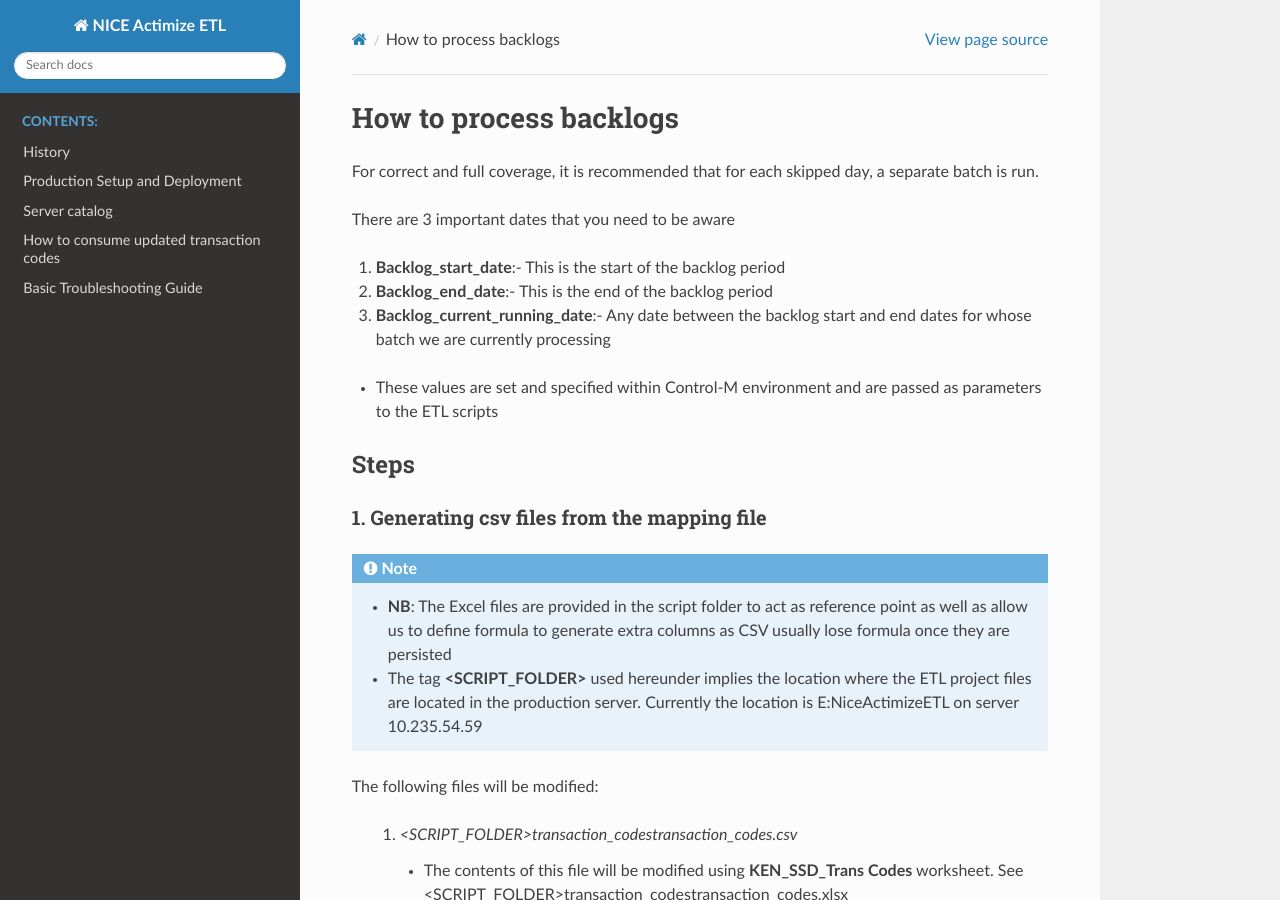
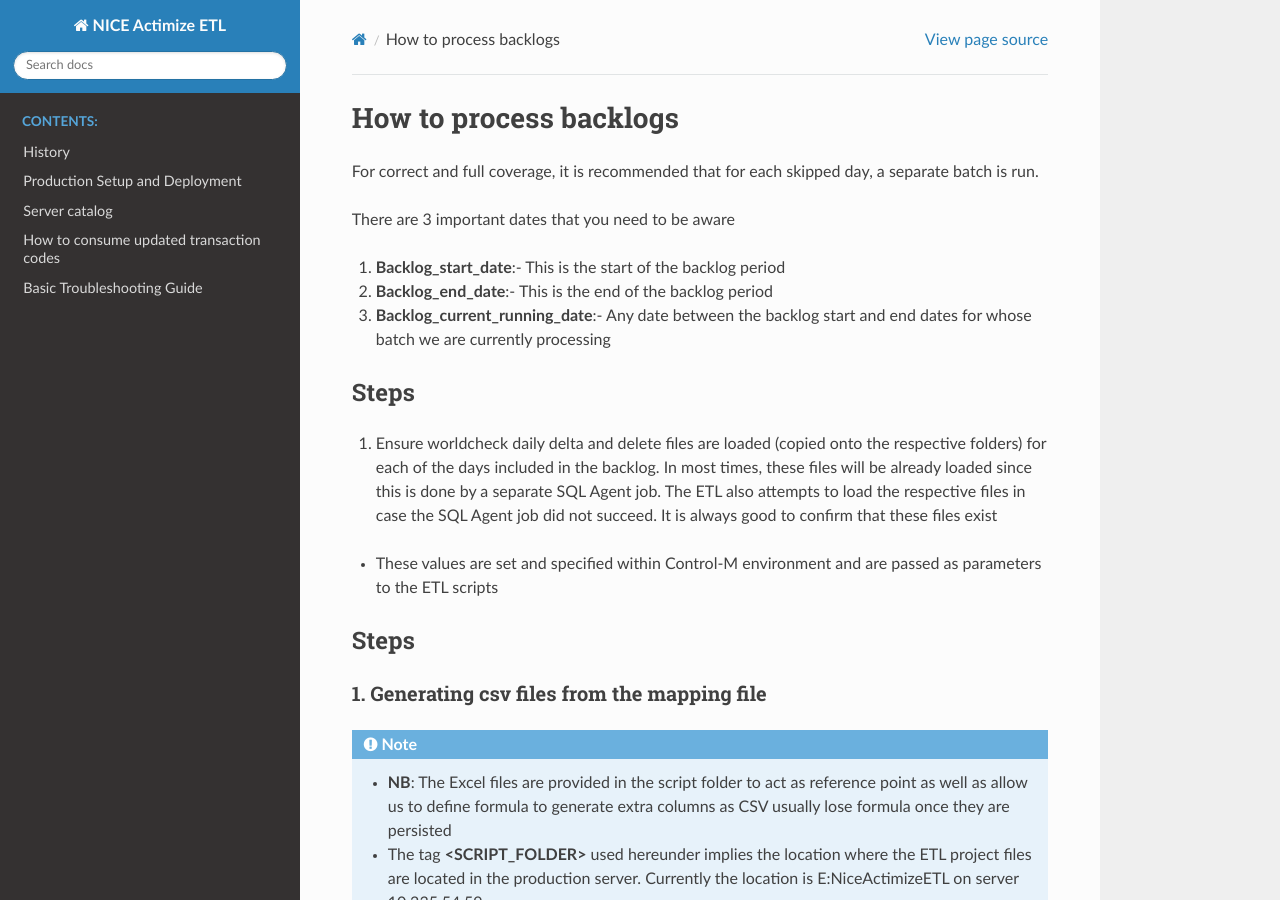
Before and after one commit to stevenyaga/nice_actimize_etl, a Sphinx documentation site: the page built from docs/processing-backlog-steps.rst, in a window 1280 px wide and 900 px high. Built offline with Sphinx 7.4.7 and the Read the Docs theme 2.0.0, drawn with Linux system fonts in a browser that asks for light colours; pages that are not in the unit, such as notebooks, are missing from menus.

Commit message:
Update processing-backlog-steps.rst

```diff
--- a/docs/processing-backlog-steps.rst
+++ b/docs/processing-backlog-steps.rst
@@ -11,6 +11,10 @@
 #. **Backlog_start_date**:- This is the start of the backlog period
 #. **Backlog_end_date**:- This is the end of the backlog period
 #. **Backlog_current_running_date**:- Any date between the backlog start and end dates for whose batch we are currently processing
+
+Steps
+=====
+#. Ensure worldcheck daily delta and delete files are loaded (copied onto the respective folders) for each of the days included in the backlog. In most times, these files will be already loaded since this is done by a separate SQL Agent job. The ETL also attempts to load the respective files in case the SQL Agent job did not succeed. It is always good to confirm that these files exist
 
 * These values are set and specified within Control-M environment and are passed as parameters to the ETL scripts
 
```
